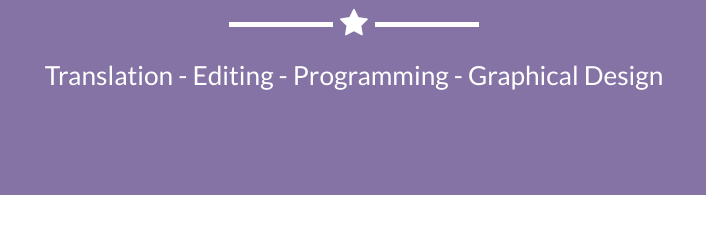
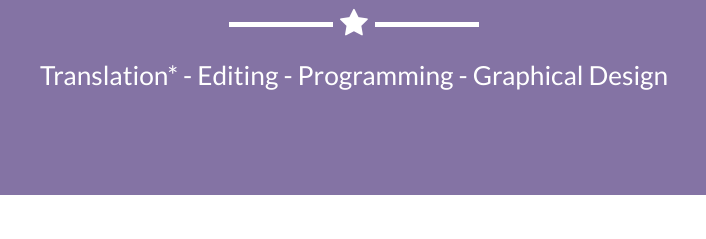
Before and after one commit to suzawagames/site, a plain HTML site: page index.html in a window 1280 px wide. Shown: the part 554-793 px from the top of the page, 286-992 px from the left. Drawn offline with Linux system fonts and the light colour scheme.

Commit message:
Update index.html

```diff
--- a/index.html
+++ b/index.html
@@ -86,7 +86,7 @@
         <div class="intro-text">
           <span class="name"></span>
           <hr class="star-light" />
-          <span class="skills">Translation - Editing - Programming - Graphical Design</span>
+          <span class="skills">Translation* - Editing - Programming - Graphical Design</span>
         </div>
       </div>
     </div>
@@ -174,6 +174,7 @@
 		<div class="row">
 			<div class="col-lg-8 col-lg-offset-2">
 				<p align="center">info<span class="lolcatz">Hello</span>@<span class="lolcatz">How</span>suzawa<span class="lolcatz">Are</span>games<span class="lolcatz">You?</span>.com</p>
+				<p>Currently we offer Chinese, Japanese, and Spanish to English translations</p>
 			</div>
 		</div>
 	</div>
```
